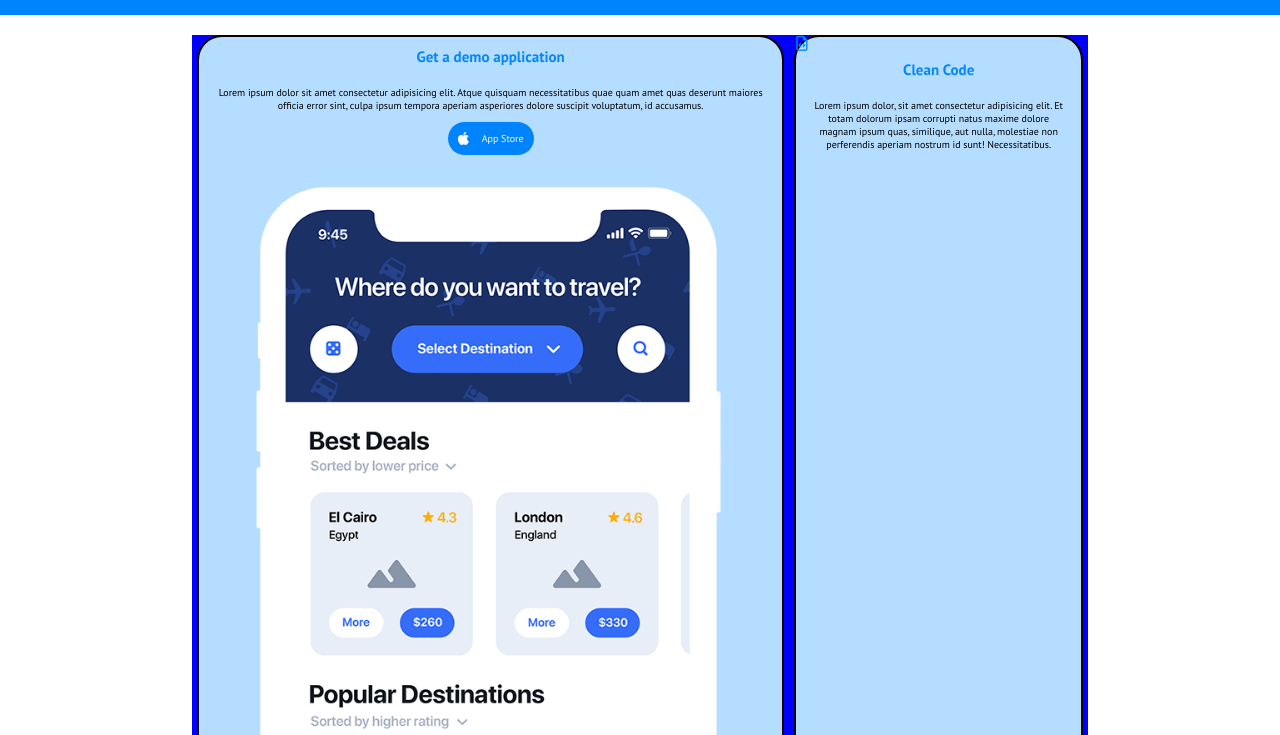
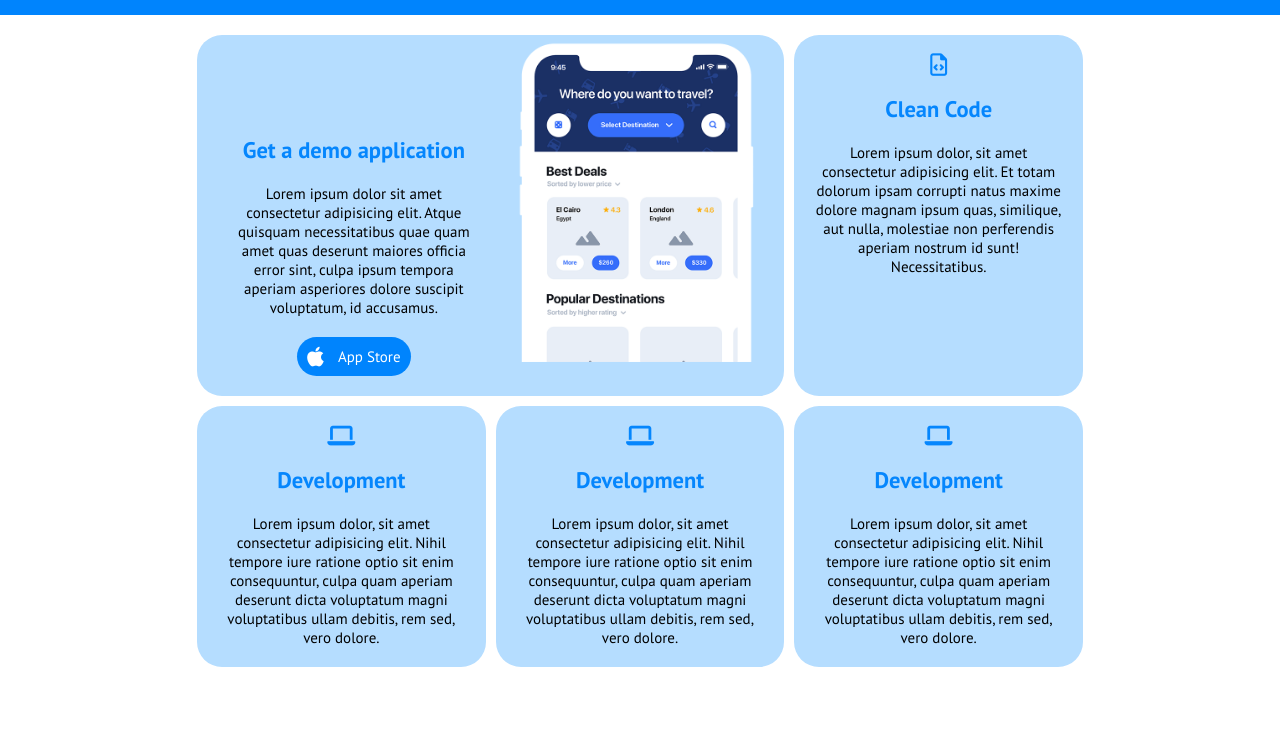
Before and after one commit to FrankFabbriRebe/htmlcss-responsive-layout, a plain HTML site: page code/index.html in a window 1280 px wide. Shown: the part 65-800 px from the top of the page. Drawn offline with Linux system fonts and the light colour scheme.

Commit message:
adjustment intro section for all version

```diff
--- a/code/index.html
+++ b/code/index.html
@@ -60,41 +60,57 @@
         <div class="intro_container">
 
             <div id="demo" class="card">
+
+                <div class="demo_text">
+
                     <h2>Get a demo application</h2>
+                    <div class="p">
                         <p>Lorem ipsum dolor sit amet consectetur adipisicing elit. Atque quisquam necessitatibus quae quam amet quas deserunt maiores officia error sint, culpa ipsum tempora aperiam asperiores dolore suscipit voluptatum, id accusamus.</p>
+                    </div>
 
                     <div class="app_store">
                         <a href="#">
                             <i class="fa-brands fa-apple fa-xl" style="color: #ffffff;"></i>
                             <span>App Store</span>
                         </a>
+                    </div>
 
                 </div>
 
-
+                <div class="demo_img">
                     <img src="../assets (6)/img/phone.png" alt="phone">
                 </div>
 
-            <div class="card">
+            </div>
+
+            <div class="card simple">
+                <div class="i">
                     <i class="fa-regular fa-file-code fa-xl" style="color: #0586fd;"></i>
+                </div>
                 <h2>Clean Code</h2>
                 <p>Lorem ipsum dolor, sit amet consectetur adipisicing elit. Et totam dolorum ipsam corrupti natus maxime dolore magnam ipsum quas, similique, aut nulla, molestiae non perferendis aperiam nostrum id sunt! Necessitatibus.</p>
             </div>
 
-            <div class="card">
+            <div class="card simple">
+                <div class="i">
                     <i class="fa-solid fa-laptop fa-xl" style="color: #0586fd;"></i>
+                </div>
                 <h2>Development</h2>
                 <p>Lorem ipsum dolor, sit amet consectetur adipisicing elit. Nihil tempore iure ratione optio sit enim consequuntur, culpa quam aperiam deserunt dicta voluptatum magni voluptatibus ullam debitis, rem sed, vero dolore.</p>
             </div>
 
-            <div class="card">
+            <div class="card simple">
+                <div class="i">
                     <i class="fa-solid fa-laptop fa-xl" style="color: #0586fd;"></i>
+                </div>
                 <h2>Development</h2>
                 <p>Lorem ipsum dolor, sit amet consectetur adipisicing elit. Nihil tempore iure ratione optio sit enim consequuntur, culpa quam aperiam deserunt dicta voluptatum magni voluptatibus ullam debitis, rem sed, vero dolore.</p>
             </div>
 
-            <div class="card">
+            <div class="card simple">
+                <div class="i">
                     <i class="fa-solid fa-laptop fa-xl" style="color: #0586fd;"></i>
+                </div>
                 <h2>Development</h2>
                 <p>Lorem ipsum dolor, sit amet consectetur adipisicing elit. Nihil tempore iure ratione optio sit enim consequuntur, culpa quam aperiam deserunt dicta voluptatum magni voluptatibus ullam debitis, rem sed, vero dolore.</p>
             </div>
@@ -103,49 +119,7 @@
 
     </div>
 
-    <!-- intro section -->
-    <!-- <div class="intro">
-        <div class="intro_container">
-            <div id="demo" class="card">
-                <div class="card_container">
-                    <div class="card_container_content">
-                        <h2>Get a demo application</h2>
-                        <p>Lorem ipsum dolor sit amet consectetur adipisicing elit. Atque quisquam necessitatibus quae quam amet quas deserunt maiores officia error sint, culpa ipsum tempora aperiam asperiores dolore suscipit voluptatum, id accusamus.                    </p>
-                            <div class="app_store">
-                                <a href="#">
-                                    <i class="fa-brands fa-apple fa-xl" style="color: #ffffff;"></i>
-                                    <span>App Store</span>
-                                </a>
-                            </div>
-                    </div>
-                    <div class="card_container_img">
-                        <img src="../assets (6)/img/phone.png" alt="phone">
-                    </div>
 
-                </div>
-            </div>
-
-
-
-
-            <div class="card">
-                <div class="card_container">
-                    <i class="fa-solid fa-laptop fa-xl" style="color: #0586fd;"></i>
-                    <h2>Development</h2>
-                    <p>Lorem ipsum dolor, sit amet consectetur adipisicing elit. Nihil tempore iure ratione optio sit enim consequuntur, culpa quam aperiam deserunt dicta voluptatum magni voluptatibus ullam debitis, rem sed, vero dolore.</p>
-                </div>
-            </div>
-
-            <div class="card">
-                <div class="card_container">
-                    <i class="fa-solid fa-voicemail fa-xl" style="color: #0586fd;"></i>
-                    <h2>Branding</h2>
-                    <p>Lorem ipsum dolor sit amet consectetur adipisicing elit. Sit ex iste exercitationem ducimus! Fugiat sequi, tenetur vel doloribus suscipit nesciunt quae consequatur nihil, autem eos voluptatum possimus perferendis, facilis reiciendis.</p>
-                </div>
-            </div>
-
-        </div>
-    </div> -->
 
 </body>
 </html>
--- a/code/style.css
+++ b/code/style.css
@@ -43,14 +43,12 @@ nav {
 /* intro style */
 .intro  {
     padding-top: 10vh;
+    font-size: 1.5rem;
 }
 
 .intro_container    {
     width: 90%;
     margin: 2rem auto;
-    /* debug */
-    background-color: blue;
-    /* height: 900px; */
 }
 
 .card   {
@@ -58,30 +56,27 @@ nav {
     background-color:rgb(181, 221, 255);
     margin: 1rem auto;
     width: 100%;
-    /* debug */
-    /* height: 500px; */
 }
 
 
 .intro_container    h2      {
     color: rgb(5, 134, 253);
     text-align: center;
-    padding-top: 1rem;
+    padding-top: 2rem;
     padding-bottom: 1rem;
 }
 
-.intro_container p  {
+.card p  {
     text-align: left;
-    padding: 1rem 1.5rem;
+    padding: 1rem 2rem 2rem 2rem;
 }
 
 .intro_container .app_store {
     background-color: rgb(0, 132, 253);
     border-radius: 25px;
     width: fit-content;
-    margin: auto;
     padding: 1rem;
-    margin-bottom: 1.5rem;
+    margin: 0 auto 2rem auto;
 }
 
 .app_store     a    {
@@ -101,14 +96,15 @@ nav {
     text-align: center;
 }
 
-
-/*
-
-
+.card   .i   {
+    text-align: center;
+    padding-top: 2rem;
 }
 
+.simple p   {
+    padding-bottom: 2rem;
+}
 
- */
 
 /************************************
             TABLET VERSION
@@ -135,8 +131,6 @@ nav {
     .card   {
         margin: 0;
         width: calc(100% / 3 - 1rem);
-        /* debug */
-        border: 2px solid black;
     }
 
 }
@@ -177,4 +171,19 @@ nav {
     .intro_container    {
         width: 70%;
     }
+
+    #demo   {
+        display: flex;
+        align-items: last baseline;
+    }
+
+    #demo .demo_text    {
+        width: 50%;
+        padding-left: 2rem;
+        height: fit-content;
+    }
+
+    #demo   .demo_img   {
+        width: 50%;
+    }
 }
```
Also changed, not shown: 1 other file. Lines whose indentation alone changed are shown as unchanged.
